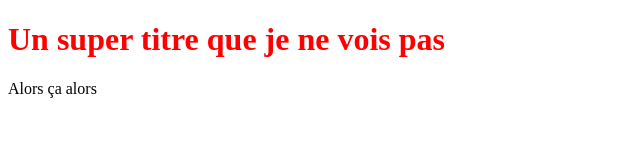
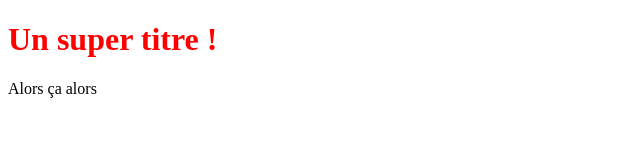
Before and after one commit to Belin27000/OpenclassroomsProject, a plain HTML site: page index.html in a window 1280 px wide. Shown: the whole page, without its empty margins (0-640 px from the left). Drawn offline with Linux system fonts and the light colour scheme.

Commit message:
modification du titre H1

```diff
--- a/index.html
+++ b/index.html
@@ -5,7 +5,7 @@
    <link rel="stylesheet" type="text/css" href="styles.css">
 </head>
 <body>
-   <h1>Un super titre que je ne vois pas</h1>
+   <h1>Un super titre !</h1>
    <p>Alors ça alors</p>
 </body>
 </html>
```
